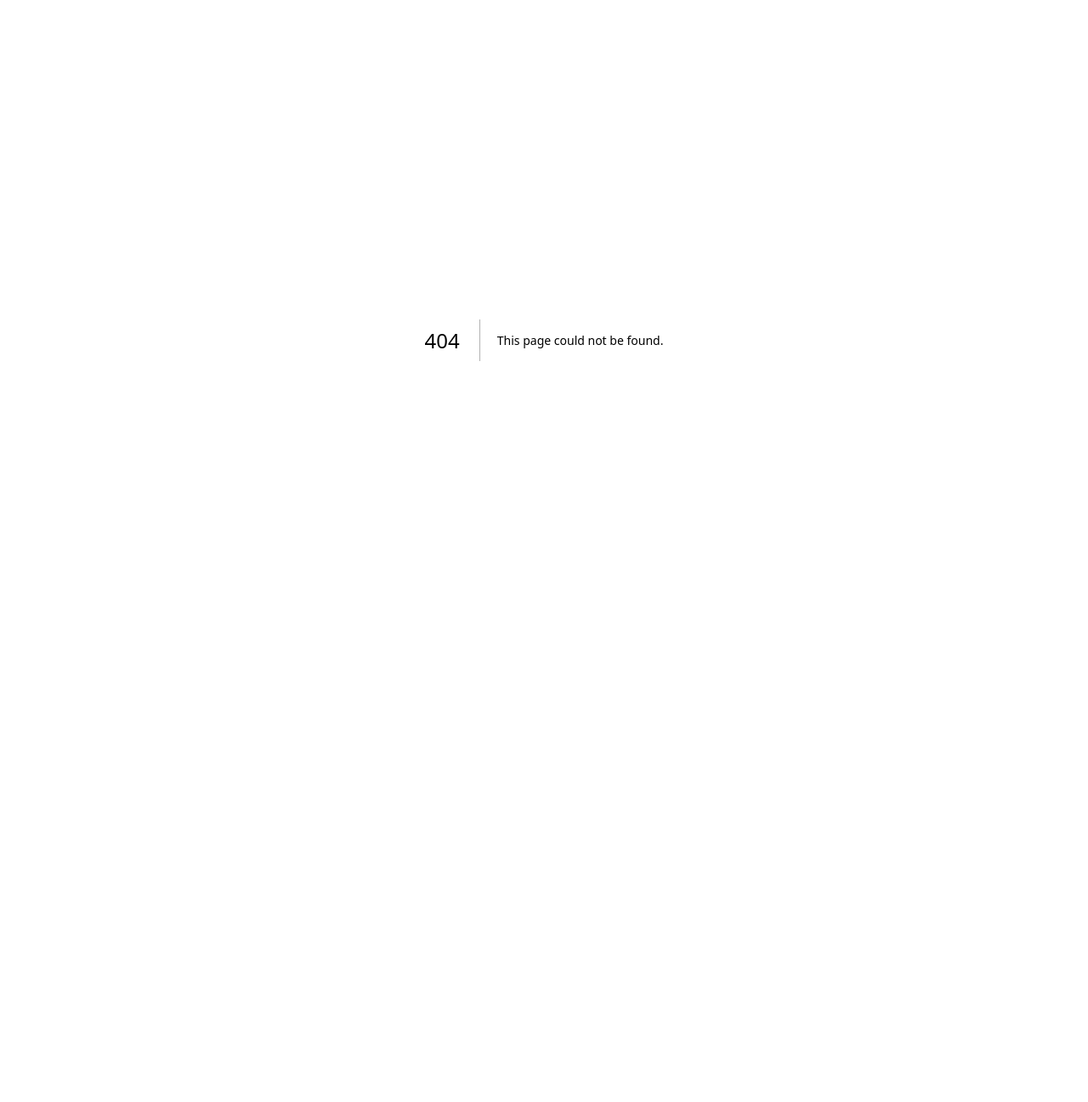
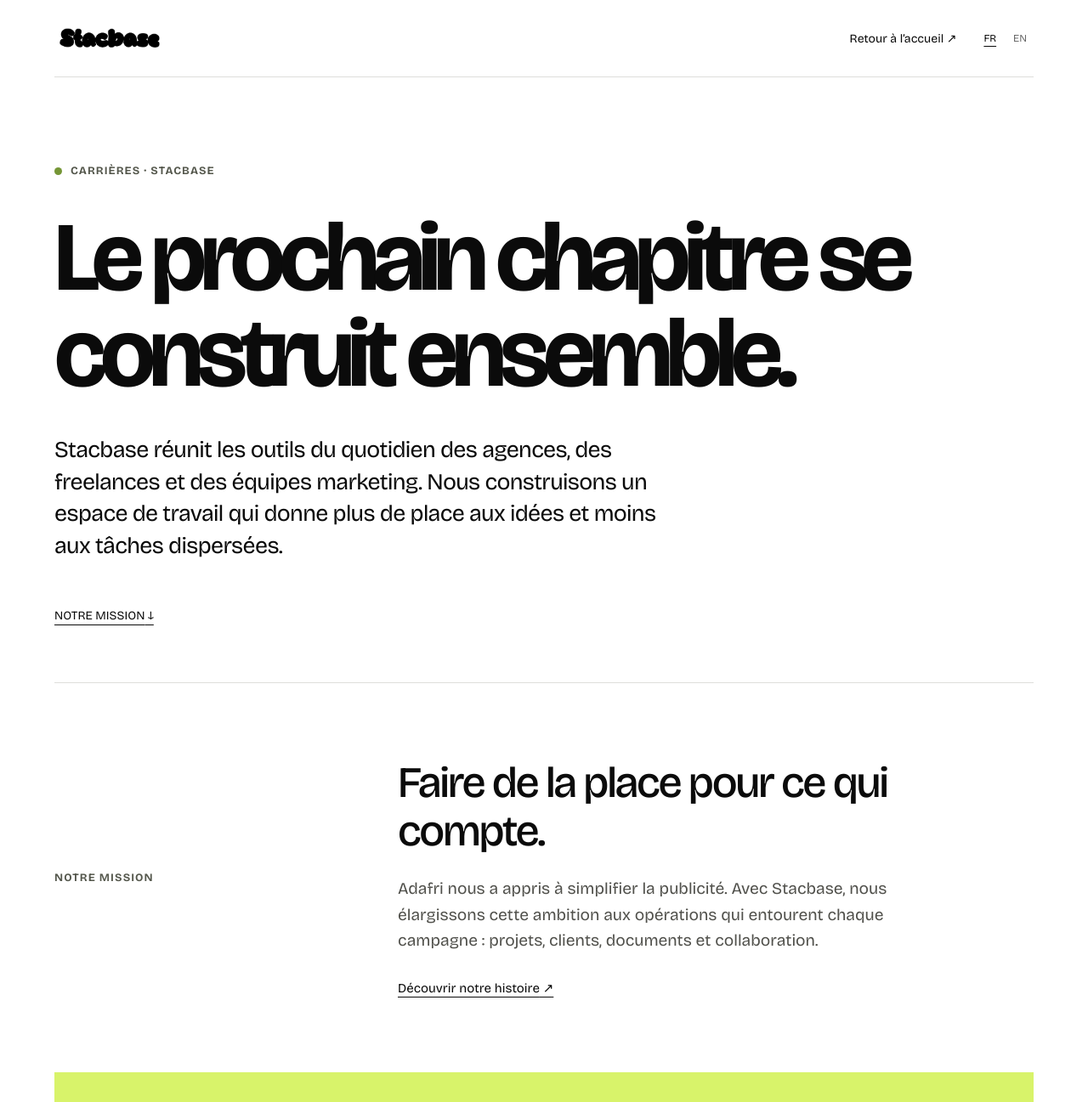
Before and after one commit to Cheikh-Kanteye/stacbase-landing, a Next.js app: page /careers in a window 1280 px wide. Before the commit this address had no page. Shown: the top 1297 px of the page at 85% size. Before the commit the page ends 800 px from the top, so only its background shows below. Built offline with nearby package versions, Linux system fonts and the light colour scheme.

Commit message:
feat(site): ajouter la page carrieres indexable

```diff
--- /dev/null
+++ b/app/careers/page.tsx
@@ -0,0 +1,18 @@
+import type { Metadata } from 'next'
+import { Careers } from '@/components/Careers'
+
+export const metadata: Metadata = {
+  title: 'Carrières chez Stacbase | Careers at Stacbase',
+  description: 'Découvrez la mission de Stacbase et suivez nos actualités de recrutement. Explore the Stacbase mission and follow our hiring news.',
+  alternates: { canonical: 'https://stacbase.com/careers' },
+  openGraph: {
+    title: 'Carrières chez Stacbase',
+    description: 'Construisons un espace de travail plus simple pour les équipes marketing.',
+    url: 'https://stacbase.com/careers',
+    images: [{ url: '/media/stacbase-logo-poster.jpg', width: 1600, height: 400, alt: 'Stacbase' }],
+  },
+}
+
+export default function CareersPage() {
+  return <Careers />
+}
--- /dev/null
+++ b/components/Careers.module.css
@@ -0,0 +1,36 @@
+.page { max-width: 1600px; margin: auto; padding: 0 clamp(22px, 5vw, 80px); }
+.header { display: flex; align-items: center; justify-content: space-between; gap: 24px; border-bottom: 1px solid #dededb; padding: 28px 0; }
+.brand { display: block; width: 132px; }
+.brand img { width: 100%; height: auto; display: block; }
+.nav, .lang { display: flex; align-items: center; gap: 24px; }
+.nav a, .footer a { text-decoration: none; font-size: 14px; }
+.nav a:hover, .footer a:hover { text-decoration: underline; }
+.lang { gap: 4px; }
+.lang button { font: inherit; font-size: 12px; background: transparent; border: 0; color: #686868; padding: 10px 8px; cursor: pointer; }
+.lang button[aria-pressed='true'] { color: #0b0b0b; text-decoration: underline; text-underline-offset: 5px; }
+.hero { min-height: 75svh; padding: clamp(60px, 8vw, 120px) 0 70px; display: flex; align-items: flex-start; flex-direction: column; }
+.label { margin: 0; color: #55584d; font-size: 13px; letter-spacing: .08em; font-weight: 700; display: flex; align-items: center; gap: 10px; }
+.dot { display: inline-block; width: 9px; height: 9px; border-radius: 50%; background: #759636; }
+.hero h1 { max-width: 1050px; margin: 38px 0; font-size: clamp(60px, 9vw, 135px); line-height: .98; font-weight: 600; letter-spacing: -.065em; }
+.lead { max-width: 720px; margin: 0; font-size: clamp(20px, 2.1vw, 30px); line-height: 1.4; letter-spacing: -.025em; }
+.scroll { margin-top: auto; padding-top: 54px; text-decoration: underline; text-underline-offset: 6px; font-size: 14px; }
+.section, .join { display: grid; grid-template-columns: 1fr 2fr; gap: 30px; padding: clamp(60px, 7vw, 100px) 0; border-top: 1px solid #dededb; scroll-margin-top: 30px; }
+.section h2, .join h2 { font-size: clamp(34px, 4vw, 62px); font-weight: 500; letter-spacing: -.045em; line-height: 1.1; max-width: 700px; margin: 0 0 25px; }
+.section p:not(.label), .join p:not(.label) { color: #51514c; font-size: clamp(17px, 1.5vw, 21px); line-height: 1.6; max-width: 660px; margin: 0 0 30px; }
+.link { text-decoration: underline; text-underline-offset: 5px; font-size: 15px; }
+.join { padding: clamp(40px, 6vw, 80px); background: #d8f36a; border: 0; margin-bottom: 80px; }
+.join p:not(.label) { color: #30362a; }
+.button { display: inline-flex; gap: 40px; justify-content: space-between; align-items: center; background: #0b0b0b; color: white; text-decoration: none; padding: 18px 24px; font-size: 16px; }
+.button:hover { background: #333; }
+.footer { display: flex; justify-content: space-between; gap: 20px; border-top: 1px solid #dededb; padding: 28px 0; color: #62625a; font-size: 13px; }
+@media (max-width: 700px) {
+  .header { padding: 20px 0; }
+  .brand { width: 105px; }
+  .nav { gap: 10px; }
+  .nav a { font-size: 12px; }
+  .hero { min-height: 70svh; }
+  .hero h1 { font-size: clamp(54px, 12vw, 80px); }
+  .section, .join { grid-template-columns: 1fr; gap: 24px; }
+  .join { margin-bottom: 45px; }
+  .footer { flex-direction: column; }
+}
--- /dev/null
+++ b/components/Careers.tsx
@@ -0,0 +1,76 @@
+'use client'
+
+import { useEffect, useState } from 'react'
+import { LINKS, type Lang } from '@/lib/copy'
+import styles from './Careers.module.css'
+
+const copy = {
+  fr: {
+    back: 'Retour à l’accueil', label: 'CARRIÈRES · STACBASE',
+    title: 'Le prochain chapitre se construit ensemble.',
+    lead: 'Stacbase réunit les outils du quotidien des agences, des freelances et des équipes marketing. Nous construisons un espace de travail qui donne plus de place aux idées et moins aux tâches dispersées.',
+    missionLabel: 'NOTRE MISSION', missionTitle: 'Faire de la place pour ce qui compte.',
+    mission: 'Adafri nous a appris à simplifier la publicité. Avec Stacbase, nous élargissons cette ambition aux opérations qui entourent chaque campagne : projets, clients, documents et collaboration.',
+    story: 'Découvrir notre histoire',
+    joinLabel: 'NOUS SUIVRE', joinTitle: 'Envie de prendre part à la suite ?',
+    join: 'Les opportunités de rejoindre Stacbase seront annoncées sur notre page LinkedIn. Suivez-nous pour découvrir les prochaines ouvertures et les nouvelles du projet.',
+    linkedin: 'Voir Stacbase sur LinkedIn',
+    footer: 'Stacbase · Un espace pour avancer ensemble.',
+  },
+  en: {
+    back: 'Back to home', label: 'CAREERS · STACBASE',
+    title: 'The next chapter is built together.',
+    lead: 'Stacbase brings everyday tools together for agencies, freelancers and marketing teams. We are building a workspace with more room for ideas and less time lost across scattered tasks.',
+    missionLabel: 'OUR MISSION', missionTitle: 'Make room for what matters.',
+    mission: 'Adafri taught us how to make advertising simpler. With Stacbase, that ambition now extends to the work around every campaign: projects, clients, documents and collaboration.',
+    story: 'Read our story',
+    joinLabel: 'STAY IN TOUCH', joinTitle: 'Want to be part of what comes next?',
+    join: 'Opportunities to join Stacbase will be announced on our LinkedIn page. Follow us for future openings and updates from the team.',
+    linkedin: 'Visit Stacbase on LinkedIn',
+    footer: 'Stacbase · A workspace to move forward together.',
+  },
+}
+
+export function Careers() {
+  const [lang, setLang] = useState<Lang>('fr')
+  useEffect(() => {
+    try {
+      const saved = localStorage.getItem('stacbase-landing-lang')
+      if (saved === 'en' || saved === 'fr') setLang(saved)
+    } catch { /* Language preference is optional. */ }
+  }, [])
+  useEffect(() => { document.documentElement.lang = lang }, [lang])
+  function choose(next: Lang) {
+    setLang(next)
+    try { localStorage.setItem('stacbase-landing-lang', next) } catch { /* Optional. */ }
+  }
+  const c = copy[lang]
+  return <div className={styles.page} lang={lang}>
+    <header className={styles.header}>
+      <a className={styles.brand} href='/' aria-label={c.back}><img src='/media/stacbase-wordmark.png' width={1600} height={400} alt='Stacbase' /></a>
+      <nav className={styles.nav} aria-label={lang === 'fr' ? 'Navigation' : 'Navigation'}>
+        <a href='/'>{c.back} ↗</a>
+        <div className={styles.lang} role='group' aria-label='Language / Langue'>
+          {(['fr', 'en'] as const).map(code => <button key={code} type='button' lang={code} aria-pressed={lang === code} onClick={() => choose(code)}>{code.toUpperCase()}</button>)}
+        </div>
+      </nav>
+    </header>
+    <main>
+      <section className={styles.hero}>
+        <p className={styles.label}><span className={styles.dot} />{c.label}</p>
+        <h1>{c.title}</h1>
+        <p className={styles.lead}>{c.lead}</p>
+        <a className={styles.scroll} href='#mission'>{c.missionLabel} ↓</a>
+      </section>
+      <section id='mission' className={styles.section} aria-labelledby='mission-title'>
+        <p className={styles.label}>{c.missionLabel}</p>
+        <div><h2 id='mission-title'>{c.missionTitle}</h2><p>{c.mission}</p><a className={styles.link} href='/adafri'>{c.story} ↗</a></div>
+      </section>
+      <section className={styles.join} aria-labelledby='join-title'>
+        <p className={styles.label}>{c.joinLabel}</p>
+        <div><h2 id='join-title'>{c.joinTitle}</h2><p>{c.join}</p><a className={styles.button} href={LINKS.linkedin} target='_blank' rel='noopener noreferrer'>{c.linkedin} ↗</a></div>
+      </section>
+    </main>
+    <footer className={styles.footer}><span>{c.footer}</span><a href='/'>{c.back} ↗</a></footer>
+  </div>
+}
--- a/components/Landing.tsx
+++ b/components/Landing.tsx
@@ -121,6 +121,8 @@
         <div className='legal'>
           <a href='/adafri'>{lang === 'fr' ? 'Adafri devient Stacbase' : 'Adafri becomes Stacbase'}</a>
           <span aria-hidden>|</span>
+          <a href='/careers'>{lang === 'fr' ? 'Carrières' : 'Careers'}</a>
+          <span aria-hidden>|</span>
           <a href={LINKS.privacy}>{copy.privacy}</a>
           <span aria-hidden>|</span>
           <a href={LINKS.terms}>{copy.terms}</a>
```
Also changed, not shown: 1 other file (tests, documents, lock files or other folders).
